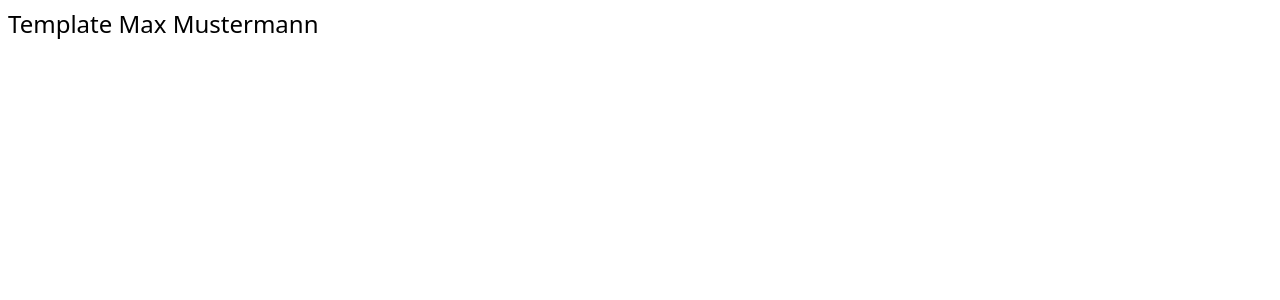
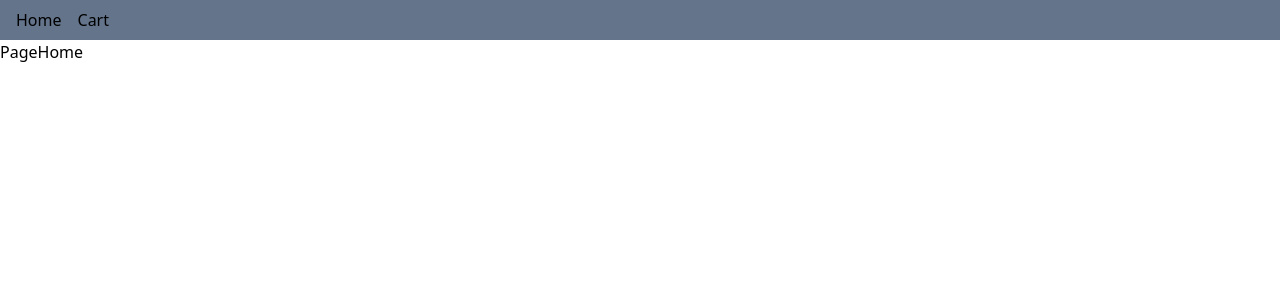
Before and after one commit to WebDev-MAP/E-Commerce, a React (Vite) app: page / in a window 1280 px wide. Shown: the top 300 px of the page. Built offline with nearby package versions, Linux system fonts and the light colour scheme.

Commit message:
Add Template with useContext and createBrowserRouter

```diff
--- a/src/App.jsx
+++ b/src/App.jsx
@@ -1,13 +1,7 @@
-import { useShopContext } from '../context/ShopContext'
+import Navbar from './components/Navbar.jsx'
 
 function App() {
-  const { vorname, nachname } = useShopContext()
-
-  return (
-    <h1 className="m-2 text-2xl">
-      Template {vorname} {nachname}
-    </h1>
-  )
+  return <Navbar></Navbar>
 }
 
 export default App
--- /dev/null
+++ b/src/components/Navbar.jsx
@@ -0,0 +1,20 @@
+import { NavLink, Outlet } from 'react-router-dom'
+
+function Navbar() {
+  return (
+    <>
+      <nav>
+        <ul className="content flex gap-4 bg-slate-500 px-4 py-2">
+          <li>
+            <NavLink to="/">Home</NavLink>
+          </li>
+          <li>
+            <NavLink to="/cart">Cart</NavLink>
+          </li>
+        </ul>
+      </nav>
+      <Outlet />
+    </>
+  )
+}
+export default Navbar
--- a/src/main.jsx
+++ b/src/main.jsx
@@ -1,10 +1,32 @@
 import ReactDOM from 'react-dom/client'
 import App from './App.jsx'
 import Provider from '../context/ShopContext.jsx'
+import { createBrowserRouter, RouterProvider } from 'react-router-dom'
 import './index.css'
+import Page404 from './pages/Page404.jsx'
+import PageCart from './pages/PageCart.jsx'
+import PageHome from './pages/PageHome.jsx'
+
+const router = createBrowserRouter([
+  {
+    path: '/',
+    errorElement: <Page404 />,
+    element: <App />,
+    children: [
+      {
+        path: '/',
+        element: <PageHome />,
+      },
+      {
+        path: '/cart',
+        element: <PageCart />,
+      },
+    ],
+  },
+])
 
 ReactDOM.createRoot(document.getElementById('root')).render(
   <Provider>
-    <App />
+    <RouterProvider router={router} />
   </Provider>
 )
--- /dev/null
+++ b/src/pages/Page404.jsx
@@ -0,0 +1,4 @@
+function Page404() {
+  return <div>Page404</div>
+}
+export default Page404
--- /dev/null
+++ b/src/pages/PageCart.jsx
@@ -0,0 +1,4 @@
+function PageCart() {
+  return <div>PageCart</div>
+}
+export default PageCart
--- /dev/null
+++ b/src/pages/PageHome.jsx
@@ -0,0 +1,4 @@
+function PageHome() {
+  return <div>PageHome</div>
+}
+export default PageHome
```
